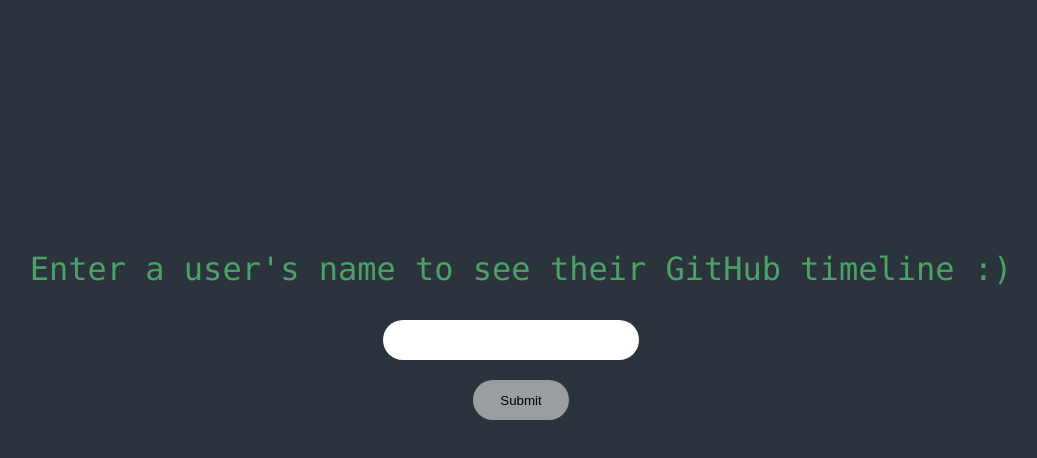
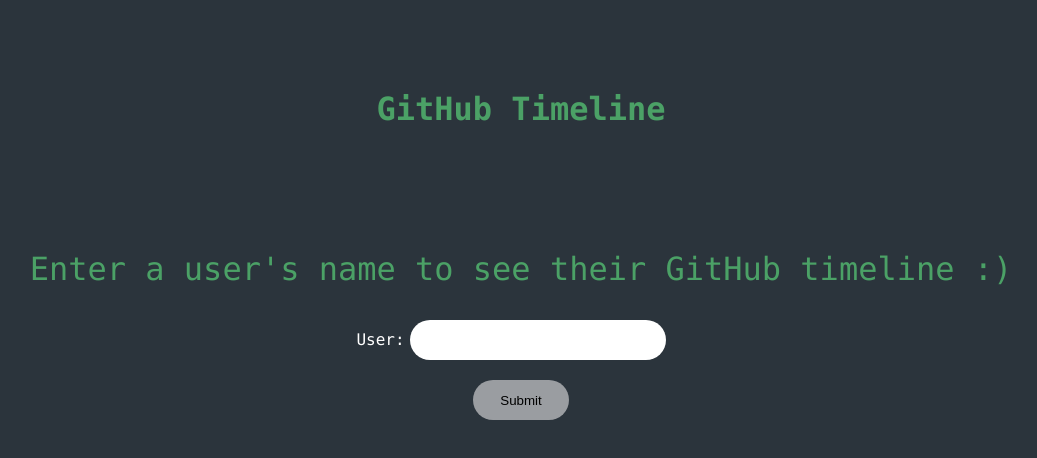
Before and after one commit to gertie-sheshe/timeline-github, a React (Create React App) app: page / in a window 1280 px wide. Shown: the top 458 px of the page, without its empty margins (119-1156 px from the left). Built offline with nearby package versions, Linux system fonts and the light colour scheme.

Commit message:
accessibility changes

```diff
--- a/src/App.js
+++ b/src/App.js
@@ -3,9 +3,9 @@
 
 function App() {
   return (
-    <div >
+    <main >
       <User/>
-    </div>
+    </main>
   );
 }
 
--- a/src/components/home-page/home-page.js
+++ b/src/components/home-page/home-page.js
@@ -3,8 +3,9 @@
 
 const HomePage = () => (
     <div className="homepage">
+        <h1>GitHub Timeline</h1>
         <p>Enter a user's name to see their GitHub timeline :)</p>
     </div>
-)
+);
 
 export default HomePage;
--- a/src/components/home-page/home-page.scss
+++ b/src/components/home-page/home-page.scss
@@ -3,6 +3,11 @@
     display: flex;
     align-items: flex-end;
     padding: 0 50px;
+    flex-direction: column;
+
+    h1 {
+        margin: auto;
+    }
 
     p {
         color: #4BA166;
--- a/src/components/loader/loader.js
+++ b/src/components/loader/loader.js
@@ -1,8 +1,9 @@
 import React from 'react';
+import './loader.scss';
 
 const Loader = () => (
     <div>
-        <p>Fetching...</p>
+        <div className="loader"></div>
     </div>
 )
 
--- a/src/components/loader/loader.scss
+++ b/src/components/loader/loader.scss
@@ -0,0 +1,14 @@
+.loader {
+    border: 4px solid #fff;
+    border-radius: 50%;
+    border-top: 4px solid #4BA166;
+    width: 40px;
+    height: 40px;
+    animation: spin 2s linear infinite;
+    // -webkit-animation: spin 2s linear infinite;
+
+    @keyframes spin {
+        0% {transform: rotate(0deg);}
+        100% {transform: rotate(360deg);}
+    }
+}
--- a/src/components/user/user-container.js
+++ b/src/components/user/user-container.js
@@ -39,14 +39,14 @@
         {!homePage && <h1>GitHub Timeline</h1>}
         {homePage && <HomePage/>}
         <form onSubmit={this.onSubmit}>
-          <label />
-          <input className="input" type="text" name="user" onChange={this.onChangeHandler} /><br/>
-          <input className="button" type="submit" />
+          <label for="username">User:</label>
+          <input id="username" className="input" type="text" name="user" onChange={this.onChangeHandler} /><br/>
+          <input className="button" type="submit"/>
         </form>
         {loading && <Loader/>}
         {sortedUser && <UserComponent userRepos={sortedUser} />}
-        {user && user.length === 0 && <p>{this.state.user} has no public repositories</p>}
-        {error && <p>User not found</p>}
+        {user && user.length === 0 && <p className="error-warning">Sorry, this user has no public repositories</p>}
+        {error && <p className="error-warning">User not found</p>}
       </div>
     )
   }
--- a/src/components/user/user.scss
+++ b/src/components/user/user.scss
@@ -12,9 +12,18 @@
           align-items: center;
           text-align: center;
 
+          label {
+              color: #fff;
+              margin-right: 5px;
+          }
+
         h1 {
             color: #4BA166
         }
+
+         .error-warning {
+             color: #9A9DA1;
+         }
 
         form {
             width: 100vw;
--- a/src/redux/user/userSelectors.js
+++ b/src/redux/user/userSelectors.js
@@ -10,7 +10,6 @@
 export const selectLoading = state => state.user.fetching;
 
 export const selectSortedUser = createSelector([selectUser], (user) => {
-    console.log('WAAAUUU')
 
     const yearMap = {};
 
```
